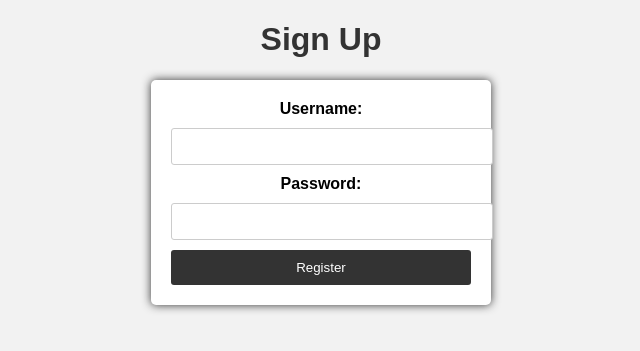
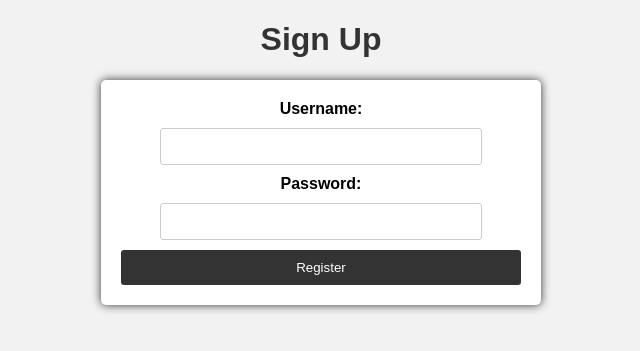
Before and after one commit to Bbona112/Object_Oreiented_PHP, a PHP site: page /register.php in a window 1280 px wide. Shown: the top 351 px of the page, without its empty margins (319-959 px from the left). Run offline with PHP 8.4, Linux system fonts and the light colour scheme.

Commit message:
adjusted width of boxes

```diff
--- a/register.css
+++ b/register.css
@@ -12,7 +12,7 @@ h1 {
 }
 
 form {
-    max-width: 300px;
+    max-width: 400px;
     margin: 0 auto;
     padding: 20px;
     background-color: #fff;
@@ -28,7 +28,7 @@ label {
 
 input[type="text"],
 input[type="password"] {
-    width: 100%;
+    width: 300px;
     padding: 10px;
     margin-bottom: 10px;
     border: 1px solid #ccc;
```
